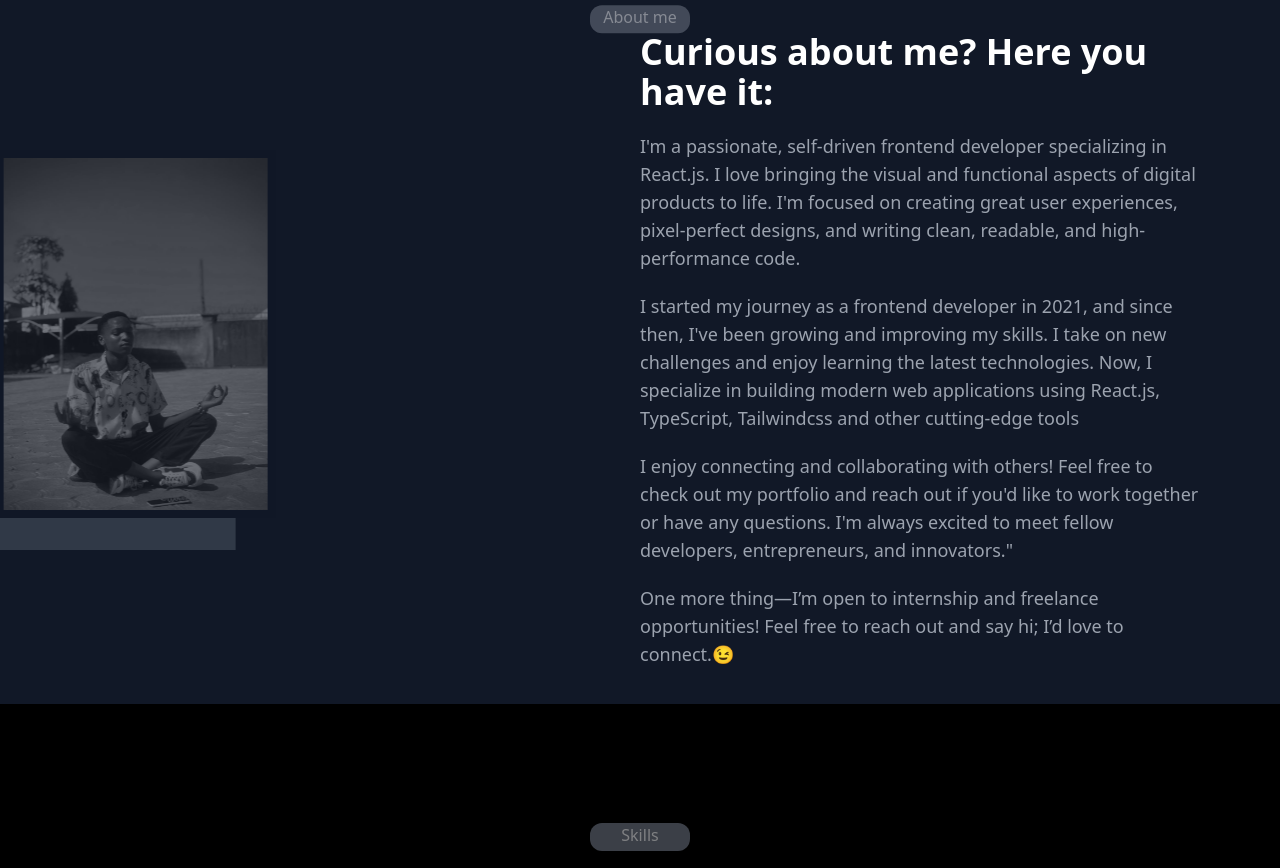
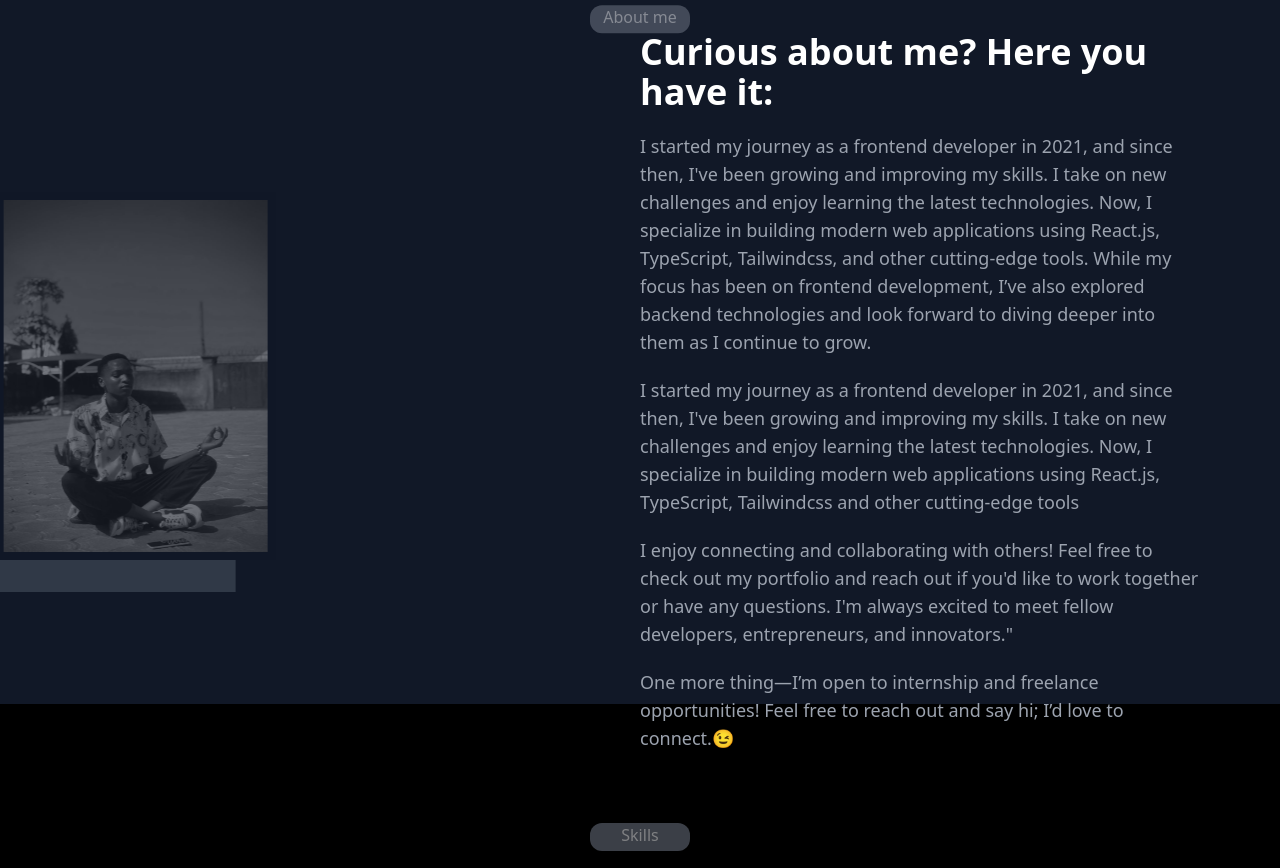
Before and after one commit to Awwal123/Portfolio, a React (Vite) app: page / in a window 1280 px wide. Shown: the part 960-1828 px from the top of the page. Built offline with nearby package versions, Linux system fonts and the light colour scheme.

Commit message:
did some touches

```diff
--- a/src/component/About.tsx
+++ b/src/component/About.tsx
@@ -36,11 +36,14 @@ export const About = () => {
             Curious about me? Here you have it:
           </h2>
           <p className="text-lg">
-            I'm a passionate, self-driven frontend developer specializing in
-            React.js. I love bringing the visual and functional aspects of
-            digital products to life. I'm focused on creating great user
-            experiences, pixel-perfect designs, and writing clean, readable, and
-            high-performance code.
+            I started my journey as a frontend developer in 2021, and since
+            then, I've been growing and improving my skills. I take on new
+            challenges and enjoy learning the latest technologies. Now, I
+            specialize in building modern web applications using React.js,
+            TypeScript, Tailwindcss, and other cutting-edge tools. While my
+            focus has been on frontend development, I’ve also explored backend
+            technologies and look forward to diving deeper into them as I
+            continue to grow.
           </p>
 
           <p className="text-lg">
@@ -59,7 +62,8 @@ export const About = () => {
           </p>
 
           <p className="text-lg">
-          One more thing—I’m open to internship and freelance opportunities! Feel free to reach out and say hi; I’d love to connect.😉
+            One more thing—I’m open to internship and freelance opportunities!
+            Feel free to reach out and say hi; I’d love to connect.😉
           </p>
         </div>
         {/* </Fade> */}
```
